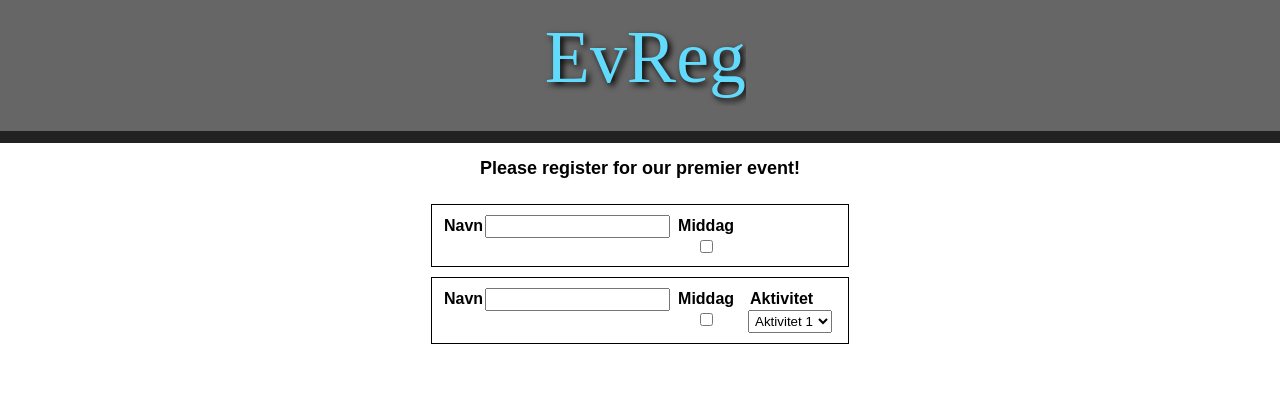
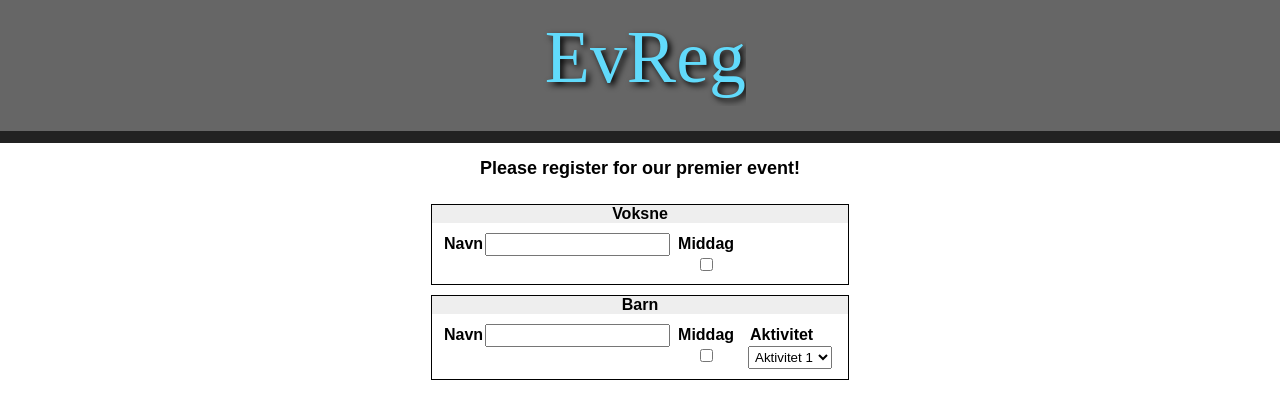
Before and after one commit to aweibell/react-event-registration, a React (Create React App) app: page / in a window 1280 px wide. Shown: the top 408 px of the page. Built offline with nearby package versions, Linux system fonts and the light colour scheme.

Commit message:
Added propTypes validation

```diff
--- a/src/event-registration/index.js
+++ b/src/event-registration/index.js
@@ -1,4 +1,5 @@
 import React, { Component } from 'react';
+import PropTypes from 'prop-types';
 import RegistrationCollection from '../registration-collection';
 
 class EventRegistration extends Component {
@@ -45,4 +46,9 @@ class EventRegistration extends Component {
   }
 }
 
+EventRegistration.propTypes = {
+  registration: PropTypes.array.isRequired,
+  style: PropTypes.object
+}
+
 export default EventRegistration;
--- a/src/registration-collection/index.js
+++ b/src/registration-collection/index.js
@@ -1,9 +1,14 @@
 import React, { Component } from 'react';
+import PropTypes from 'prop-types';
 import RegistrationRow from '../registration-row';
 
 const defaultCollectionStyle = {
   border: 'solid thin black',
-  margin: '10px'
+  margin: '10px',
+  collectionName: {
+    fontWeight: 'bold',
+    backgroundColor: '#eee'
+  }
 }
 
 class RegistrationCollection extends Component {
@@ -31,6 +36,7 @@ class RegistrationCollection extends Component {
     const collectionStyle = Object.assign({}, defaultCollectionStyle, style.collection);
     return (
       <div style={collectionStyle}>
+      <div style={collectionStyle.collectionName}>{name}</div>
       {
         this.state.content.map((data, index) => {
           return (<RegistrationRow key={index} index={index} id={id} columns={columns} data={data} sendCollectionData={this.sendCollectionData} style={style} />)
@@ -41,4 +47,12 @@ class RegistrationCollection extends Component {
   }
 }
 
+RegistrationCollection.propTypes = {
+  id: PropTypes.string.isRequired,
+  name: PropTypes.string,
+  style: PropTypes.object,
+  columns: PropTypes.array.isRequired,
+  collect: PropTypes.func.isRequired
+}
+
 export default RegistrationCollection;
--- a/src/registration-columns/Checkbox.js
+++ b/src/registration-columns/Checkbox.js
@@ -1,4 +1,5 @@
 import React, { Component } from 'react';
+import PropTypes from 'prop-types';
 
 const defaultStyle = {
   column: {
@@ -40,4 +41,9 @@ class Checkbox extends Component {
   }
 }
 
+Checkbox.propTypes = {
+  name: PropTypes.string.isRequired,
+  style: PropTypes.object.isRequired
+}
+
 export default Checkbox;
--- a/src/registration-columns/TextInput.js
+++ b/src/registration-columns/TextInput.js
@@ -1,4 +1,5 @@
 import React, { Component } from 'react';
+import PropTypes from 'prop-types';
 
 const defaultStyle = {
   column: {
@@ -36,4 +37,9 @@ class TextInput extends Component {
   }
 }
 
+TextInput.propTypes = {
+  name: PropTypes.string.isRequired,
+  style: PropTypes.object.isRequired
+}
+
 export default TextInput;
```
Also changed, not shown: src/registration-columns/Dropdown.js (+7 -0 lines), src/registration-row/index.js (+10 -0 lines).
